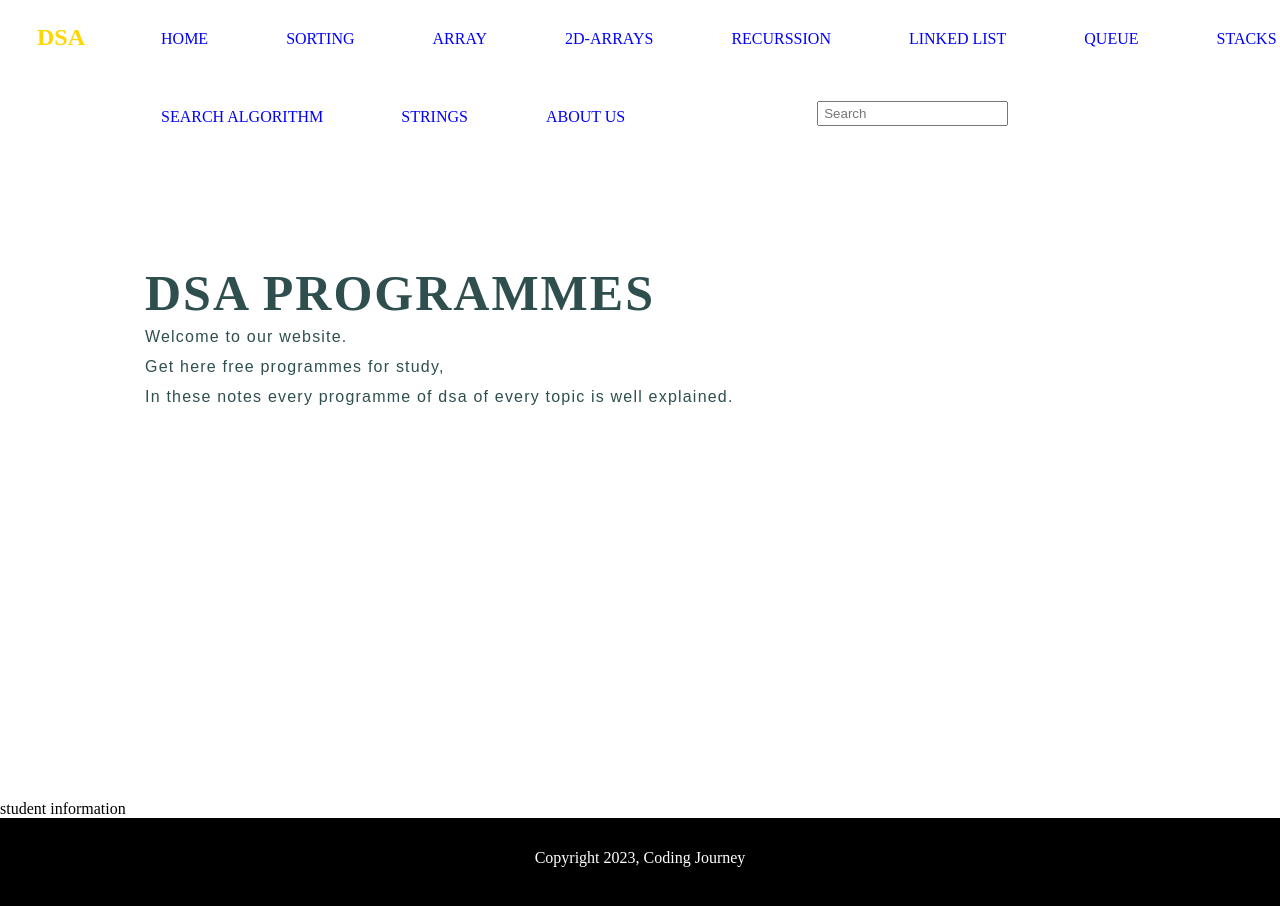
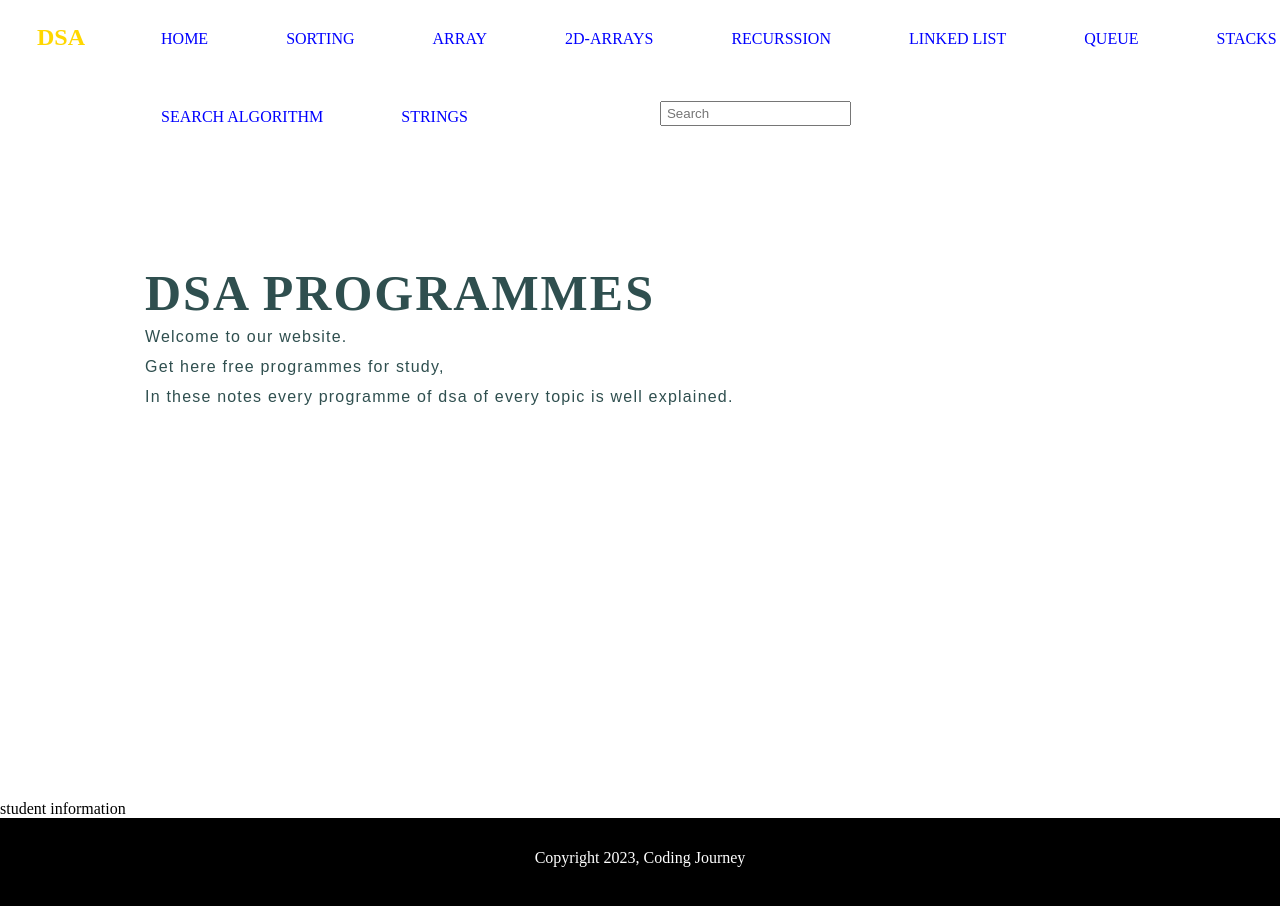
Before and after one commit to Pushap7/website, a plain HTML site: page index.html in a window 1280 px wide. Shown: the top 906 px of the page. Drawn offline with Linux system fonts and the light colour scheme.

Commit message:
Update index.html

```diff
--- a/index.html
+++ b/index.html
@@ -29,7 +29,6 @@
                 <li><a href="stacks.html">STACKS</a></li>
                 <li><a href="searchalgorith.html">SEARCH ALGORITHM</a></li>
                 <li><a href="string.html">STRINGS</a></li>
-                <li><a href="about.html">ABOUT US</a></li>
                 <div class="searchbox">
                     <input type="text" name="searchbox" id="searchbox" placeholder="Search">
                 </div>
```
